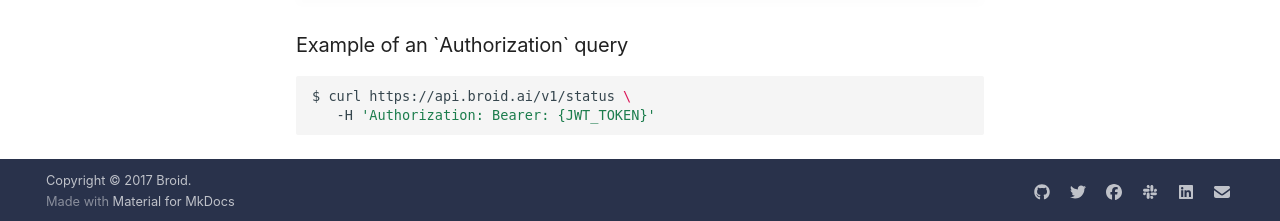
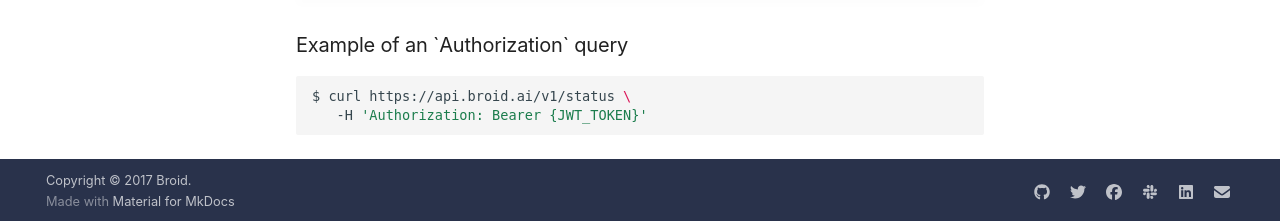
Before and after one commit to broidHQ/broid-docs, an MkDocs documentation site: the page built from docs/rest-api/authentication.md, in a window 1280 px wide. Shown: the part 677-898 px from the top of the page. Built offline with MkDocs 1.6.1 and Material for MkDocs 9.7.7, drawn with Linux system fonts in a browser that asks for light colours; some web fonts are replaced; comment, search, counter and statistics services are not loaded; old or Windows-style settings are respelled for this version of MkDocs.

````diff
--- a/docs/rest-api/authentication.md
+++ b/docs/rest-api/authentication.md
@@ -23,5 +23,5 @@ The authentication to the API is performed via **Authorization Bearer Header**.
 
 ```bash
 $ curl https://api.broid.ai/v1/status \
-   -H 'Authorization: Bearer: {JWT_TOKEN}'
+   -H 'Authorization: Bearer {JWT_TOKEN}'
 ```
````
